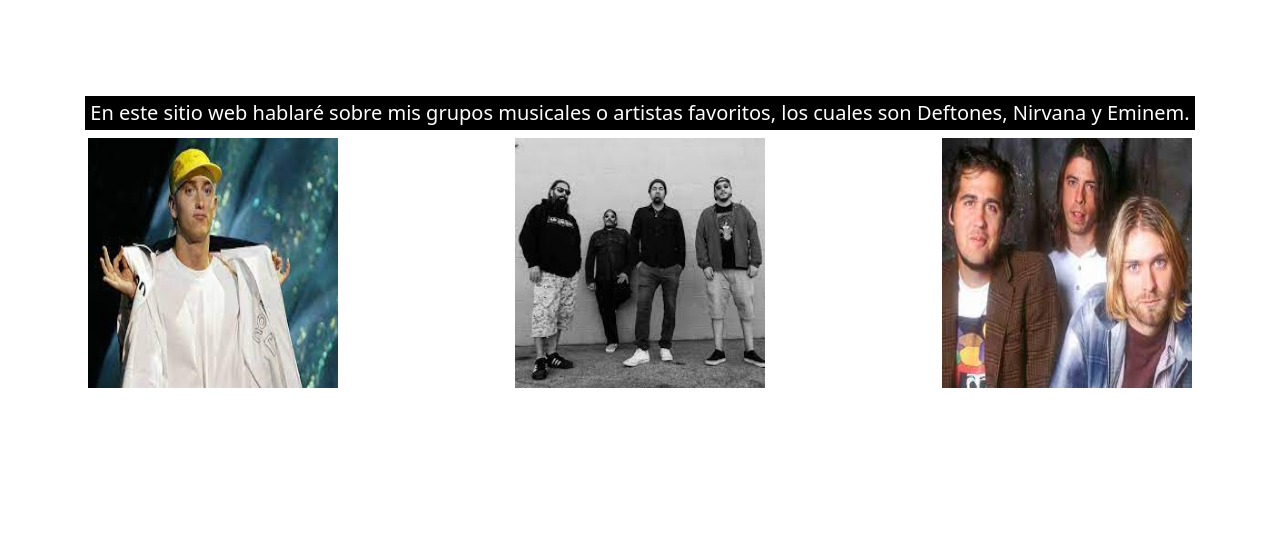
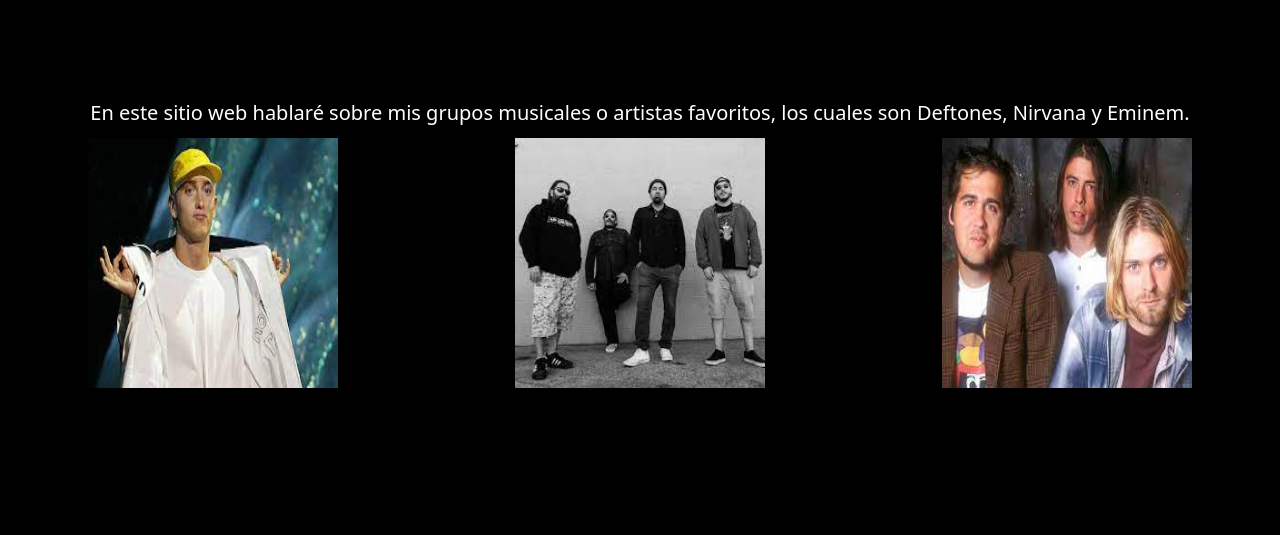
Before and after one commit to feluu777/Segunda-pre-entrega, a plain HTML site: page index.html in a window 1280 px wide. Shown: the part 124-659 px from the top of the page. Drawn offline with nearby package versions, Linux system fonts and the light colour scheme.

Commit message:
Actualizacion

```diff
--- a/css/styles.css
+++ b/css/styles.css
@@ -4,6 +4,9 @@
     box-sizing: border-box;
 }
 
+.body-inicio{
+    background-color: black;
+}
 
 .imgs-navbar{
     height: 100px;
--- a/index.html
+++ b/index.html
@@ -9,7 +9,7 @@
     <link href="https://cdn.jsdelivr.net/npm/bootstrap@5.3.2/dist/css/bootstrap.min.css" rel="stylesheet" integrity="sha384-T3c6CoIi6uLrA9TneNEoa7RxnatzjcDSCmG1MXxSR1GAsXEV/Dwwykc2MPK8M2HN" crossorigin="anonymous">
     <script src="https://cdn.jsdelivr.net/npm/bootstrap@5.3.2/dist/js/bootstrap.bundle.min.js" integrity="sha384-C6RzsynM9kWDrMNeT87bh95OGNyZPhcTNXj1NW7RuBCsyN/o0jlpcV8Qyq46cDfL" crossorigin="anonymous"></script>
 </head>
-<body>
+<body class="body-inicio">
     <nav class="navbar bg-body-tertiary fixed-top">
         <div class="container-fluid">
         <div>
```
